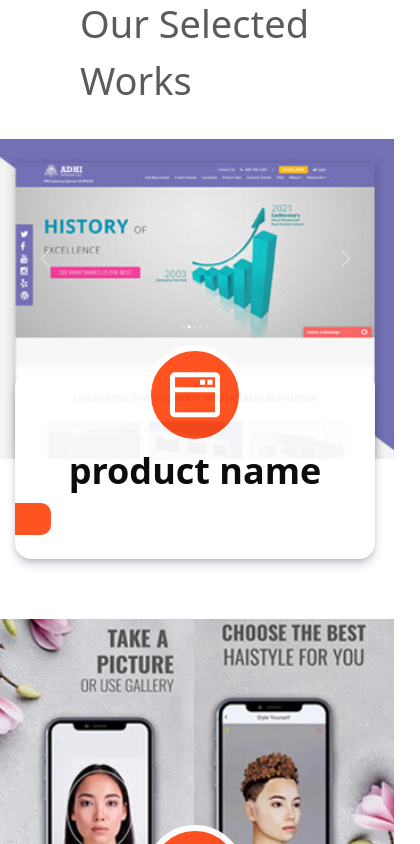
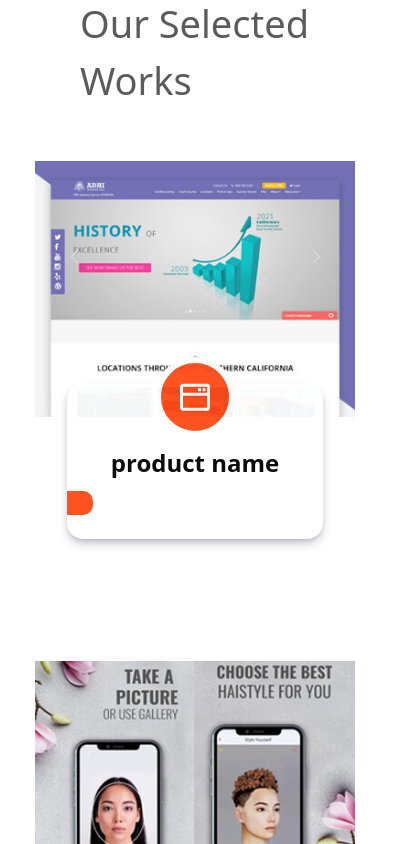
Before and after one commit to devikaupendran/t-website, a React (Vite) app: page / in a window 390 px wide. Shown: the part 3420-4264 px from the top of the page, 420 px wide, since content can reach past the window. Built offline with nearby package versions, Linux system fonts and the light colour scheme.

Commit message:
changed the text size in mobile screens

```diff
--- a/src/components/Portfolio.jsx
+++ b/src/components/Portfolio.jsx
@@ -17,7 +17,7 @@ const Portfolio = () => {
             {/* ----------- portfolio container ------------  */}
             <div className='w-full h-max flex justify-center mt-[30px]'>
 
-                <div className='grid md:grid-cols-2 xl:grid-cols-3 gap-8 gap-y-40 '>
+                <div className='grid md:grid-cols-2 xl:grid-cols-3 gap-8 gap-y-50 '>
                     {
                         portfolioArray.map((portfolio, index) => {
                             return (
@@ -26,7 +26,7 @@ const Portfolio = () => {
 
                                     {/* --------------- portfolio image --------------- */}
 
-                                    <div className='w-[450px] h-[320px] rounded-2xl overflow-hidden'>
+                                    <div className='w-[320px] h-[300px] md:w-[450px] md:h-[320px] rounded-2xl overflow-hidden'>
                                         <img src={portfolio.image} className='w-full h-full group-hover:scale-120 transition-all ease-in-out duration-800 object-contain' />
                                     </div>
 
@@ -38,7 +38,7 @@ const Portfolio = () => {
                                         <div className='w-full relative'>
 
                                             {/* --------------- ICON --------------- */}
-                                            <div className='w-25 h-25 border-6 border-white bg-[#ff4a17] flex items-center justify-center rounded-full absolute top-0
+                                            <div className='w-20 h-20 md:w-25 md:h-25 border-6 border-white bg-[#ff4a17] flex items-center justify-center rounded-full absolute top-0
                                                 group-hover:border-1 group-hover:border-[#ff4a17] group-hover:bg-white transition-all ease-in duration-400'
                                                 style={
                                                     {
@@ -49,14 +49,14 @@ const Portfolio = () => {
 
                                                 }>
 
-                                                <i className={`bx ${portfolio.icon} text-white text-6xl p-3 group-hover:text-[#ff4a17]`}></i>
+                                                <i className={`bx ${portfolio.icon} text-white text-4xl md:text-6xl p-3 group-hover:text-[#ff4a17]`}></i>
 
                                             </div>
 
                                             {/* --------------- HEADINGS --------------- */}
-                                            <div className='flex flex-col gap-3 mt-14'>
-                                                <p className='group-hover:text-[#ff4a17] text-4xl font-semibold text-center'>{portfolio.heading}</p>
-                                                <p className='category text-2xl text-center'>{portfolio.category}</p>
+                                            <div className='flex flex-col gap-3 mt-10 md:mt-14'>
+                                                <p className='group-hover:text-[#ff4a17] text-2xl md:text-3xl font-semibold text-center'>{portfolio.heading}</p>
+                                                <p className='category  md:text-2xl text-center'>{portfolio.category}</p>
                                             </div>
                                         </div>
 
```
